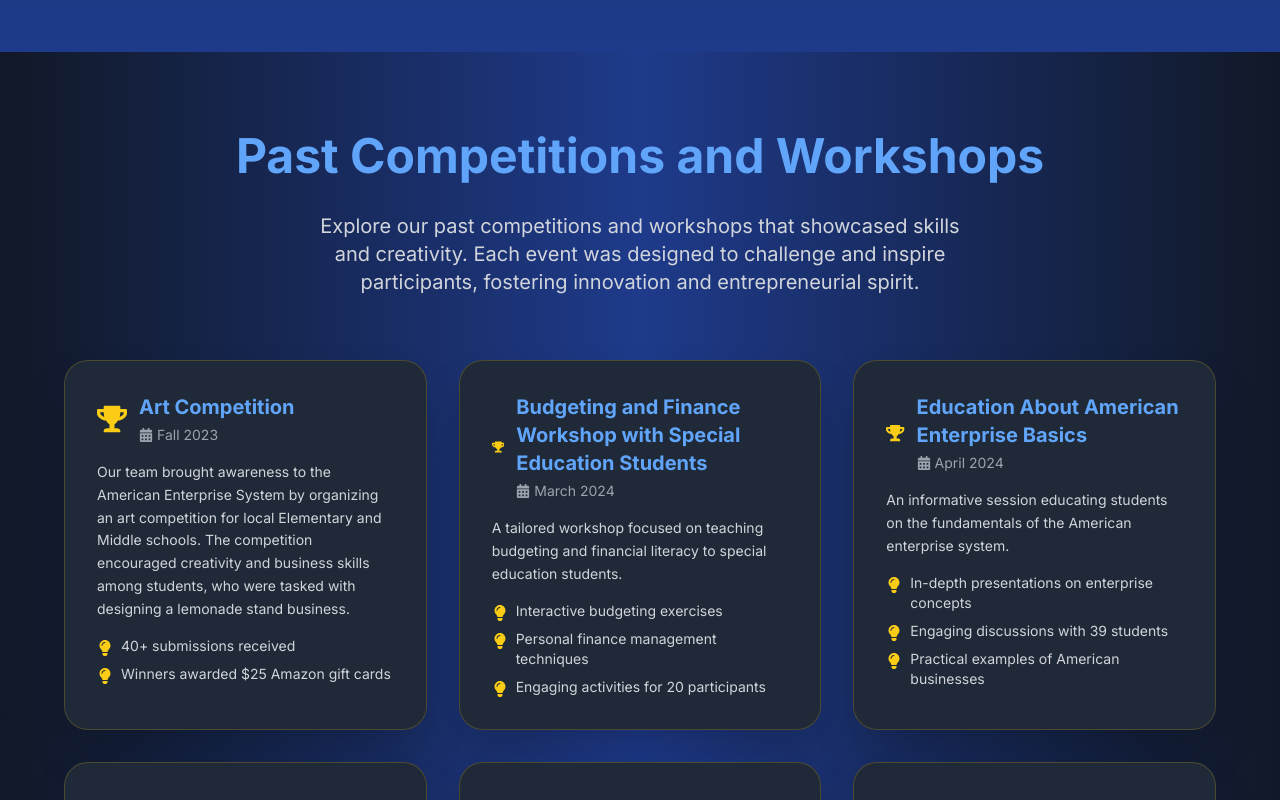
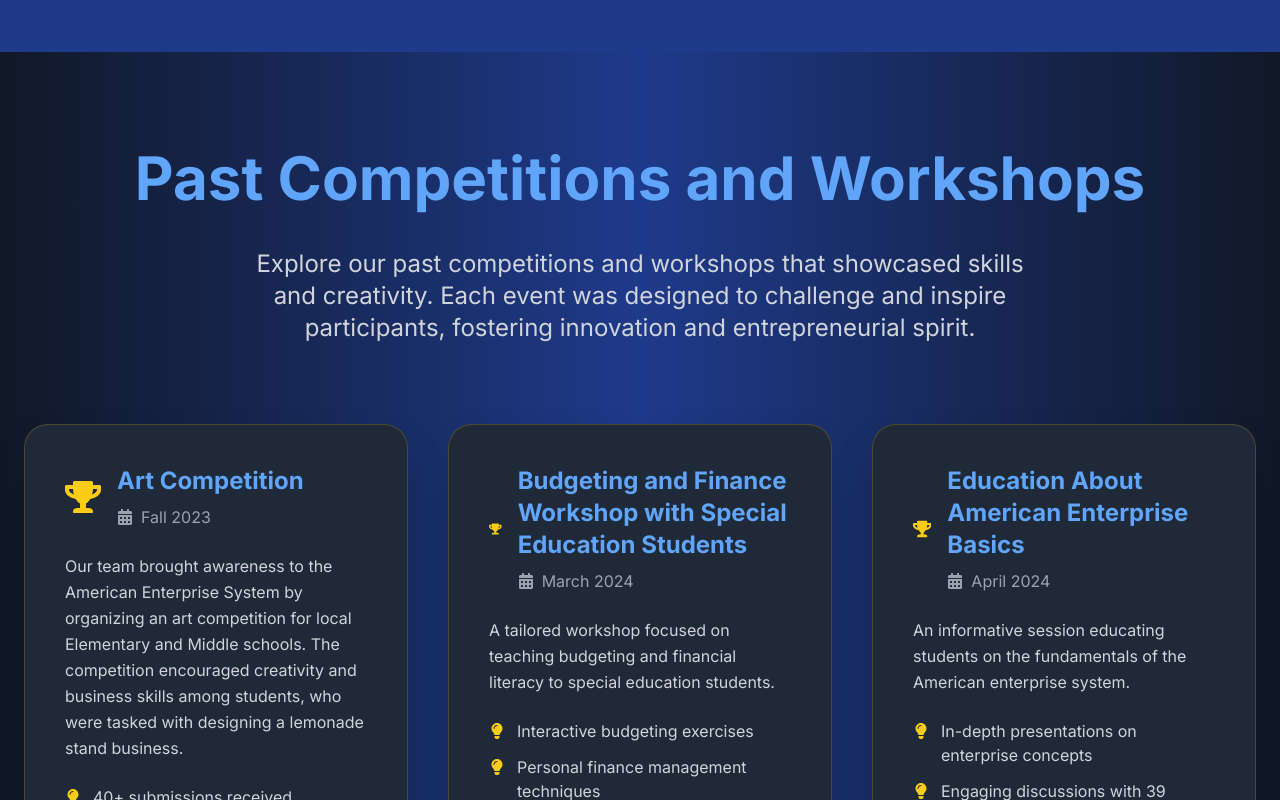
Before and after one commit to arao761/innovate-usa, a Next.js app: page / in a window 1280 px wide. Shown: the part 3860-4660 px from the top of the page. Built offline with nearby package versions, Linux system fonts and the light colour scheme.

Commit message:
some changes

```diff
--- a/components/Workshops.tsx
+++ b/components/Workshops.tsx
@@ -65,21 +65,21 @@ const CompetitionsSection: React.FC = () => {
     ];
 
     return (
-        <section id="competitions" className="py-12 sm:py-20 bg-gradient-to-r from-gray-900 via-blue-900 to-gray-900">
+        <section id="competitions" className="py-16 sm:py-24 bg-gradient-to-r from-gray-900 via-blue-900 to-gray-900">
             <div className="container mx-auto px-4 sm:px-6">
                 <motion.div
                     initial={{ opacity: 0, y: 20 }}
                     animate={{ opacity: 1, y: 0 }}
                     transition={{ duration: 0.8 }}
-                    className="text-center mb-10 sm:mb-16"
+                    className="text-center mb-12 sm:mb-20"
                 >
-                    <h2 className="text-3xl sm:text-5xl font-bold text-blue-400 mb-4 sm:mb-8">Past Competitions and Workshops</h2>
-                    <p className="text-lg sm:text-xl text-gray-300 max-w-2xl mx-auto">
+                    <h2 className="text-4xl sm:text-6xl font-bold text-blue-400 mb-6 sm:mb-10">Past Competitions and Workshops</h2>
+                    <p className="text-xl sm:text-2xl text-gray-300 max-w-3xl mx-auto">
                         Explore our past competitions and workshops that showcased skills and creativity. Each event was designed to challenge and inspire participants, fostering innovation and entrepreneurial spirit.
                     </p>
                 </motion.div>
                 <motion.div
-                    className="max-w-6xl mx-auto grid grid-cols-1 sm:grid-cols-2 lg:grid-cols-3 gap-8"
+                    className="max-w-7xl mx-auto grid grid-cols-1 sm:grid-cols-2 lg:grid-cols-3 gap-10"
                     initial={{ opacity: 0, y: 20 }}
                     animate={{ opacity: 1, y: 0 }}
                     transition={{ duration: 0.8, delay: 0.2 }}
@@ -87,28 +87,28 @@ const CompetitionsSection: React.FC = () => {
                     {events.map((event, index) => (
                         <div
                             key={index}
-                            className="bg-gray-800 p-6 sm:p-8 rounded-3xl shadow-2xl hover:shadow-yellow-400/20 transition-all duration-300 border border-yellow-400/20"
+                            className="bg-gray-800 p-8 sm:p-10 rounded-3xl shadow-2xl hover:shadow-yellow-400/20 transition-all duration-300 border border-yellow-400/20"
                         >
-                            <div className="flex items-center mb-4">
-                                <FaTrophy className="text-3xl text-yellow-400 mr-3" />
+                            <div className="flex items-center mb-6">
+                                <FaTrophy className="text-4xl text-yellow-400 mr-4" />
                                 <div>
-                                    <h3 className="text-xl font-bold text-blue-400 mb-1">
+                                    <h3 className="text-2xl font-bold text-blue-400 mb-2">
                                         {event.title}
                                     </h3>
-                                    <span className="text-gray-400 flex items-center text-sm">
-                                        <FaCalendarAlt className="mr-1" />
+                                    <span className="text-gray-400 flex items-center text-base">
+                                        <FaCalendarAlt className="mr-2" />
                                         {event.date}
                                     </span>
                                 </div>
                             </div>
-                            <p className="text-gray-300 mb-4 text-sm leading-relaxed">
+                            <p className="text-gray-300 mb-6 text-base leading-relaxed">
                                 {event.description}
                             </p>
-                            <ul className="list-none space-y-2">
+                            <ul className="list-none space-y-3">
                                 {event.highlights.map((highlight, hIndex) => (
                                     <li key={hIndex} className="flex items-start">
-                                        <FaLightbulb className="text-yellow-400 mt-1 mr-2 flex-shrink-0" />
-                                        <span className="text-gray-300 text-sm">{highlight}</span>
+                                        <FaLightbulb className="text-yellow-400 mt-1 mr-3 flex-shrink-0" />
+                                        <span className="text-gray-300 text-base">{highlight}</span>
                                     </li>
                                 ))}
                             </ul>
```
